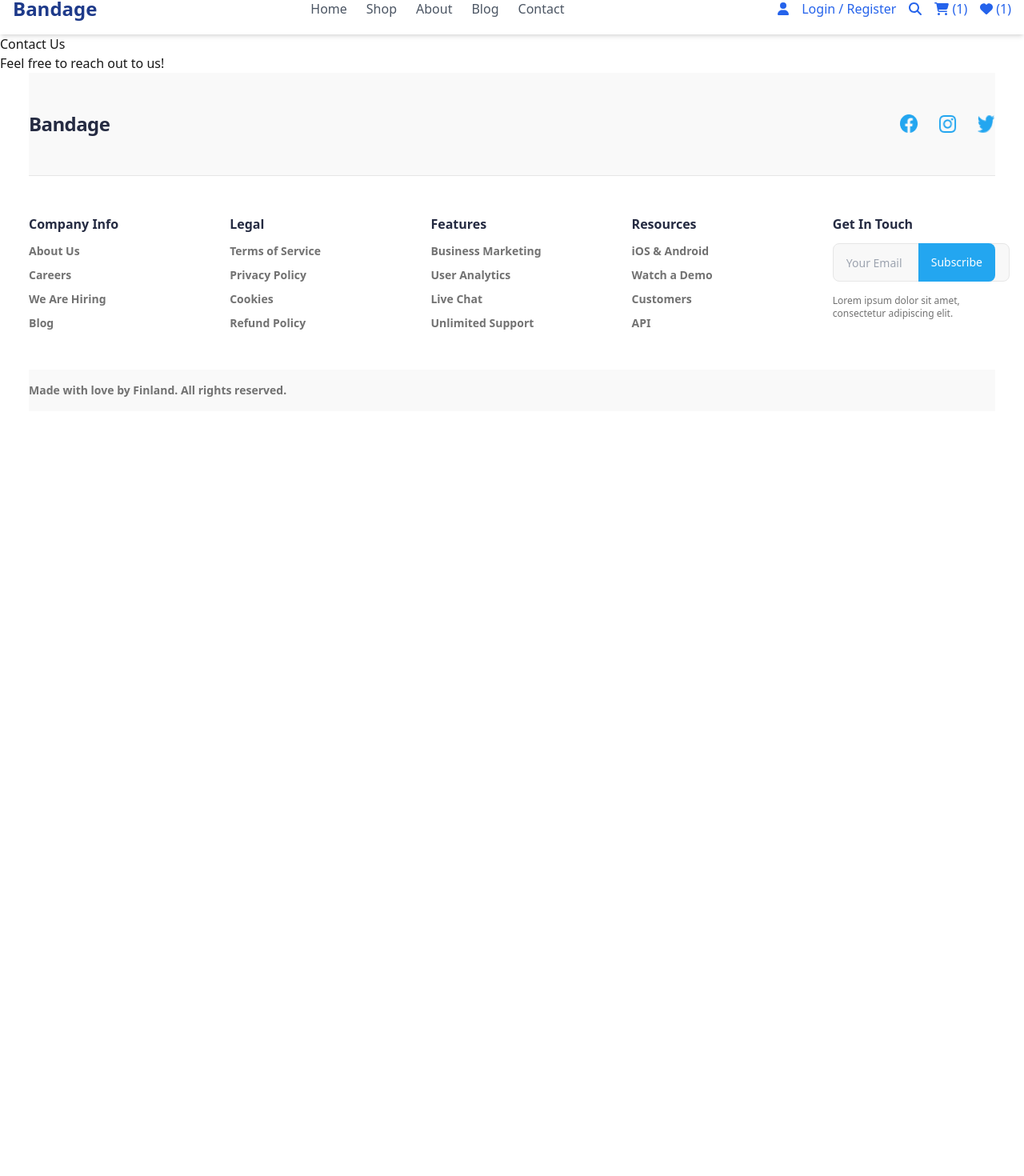
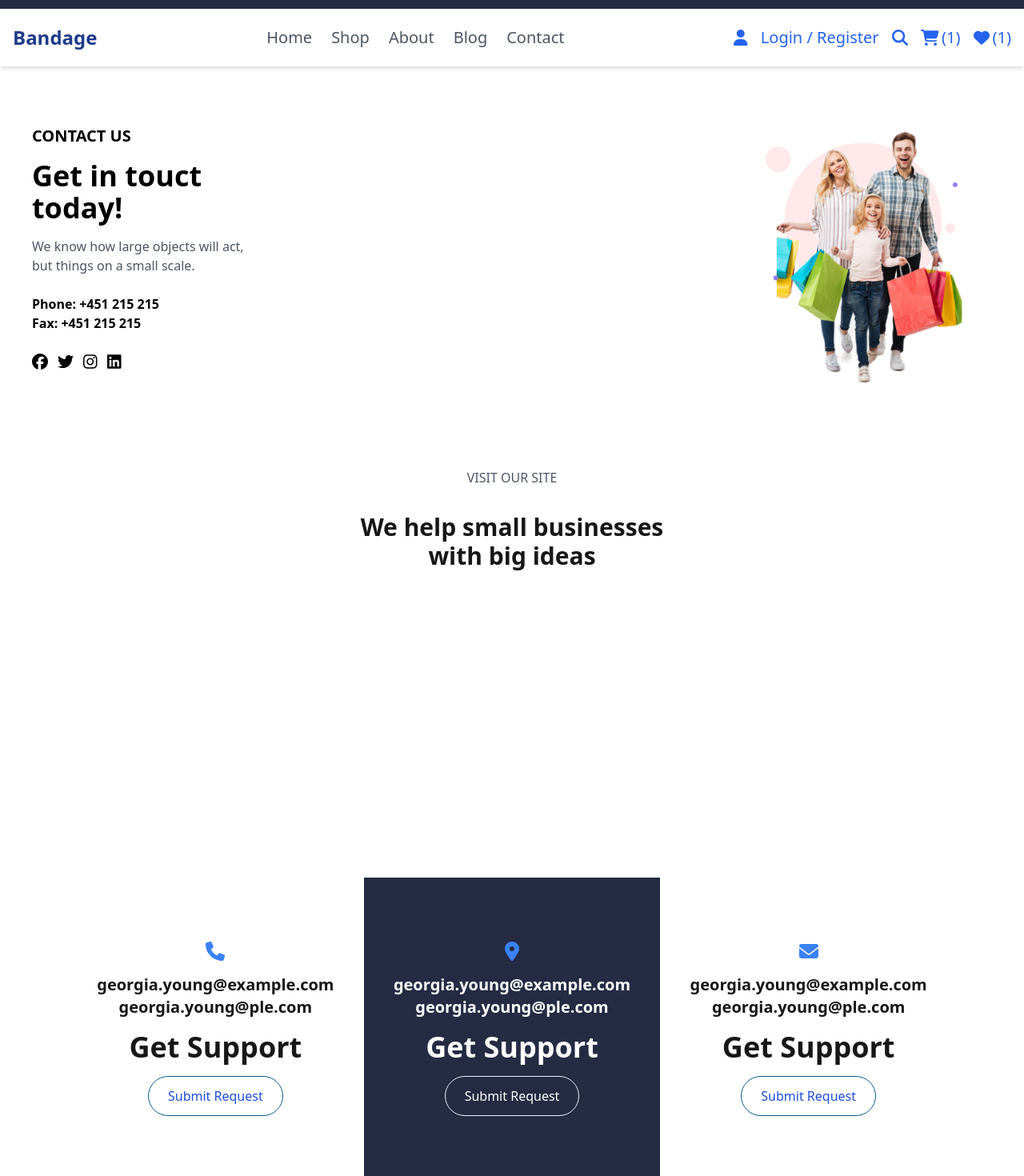
Before and after one commit to LKAfd/uiuxe-store-t5, a Next.js app: page /contact in a window 1280 px wide. Shown: the part 57-1527 px from the top of the page at 80% size. Before the commit the page ends 800 px from the top, so only its background shows below. Built offline with nearby package versions, Linux system fonts and the light colour scheme.

Commit message:
responsive addition

```diff
--- a/src/app/contact/page.tsx
+++ b/src/app/contact/page.tsx
@@ -1,8 +1,136 @@
+import React from "react";
+import Image from "next/image";
+import contactImage from "../../../public/assets/contact-hero.jpg";
+import { FontAwesomeIcon } from "@fortawesome/react-fontawesome";
+import {
+  faFacebook,
+  faTwitter,
+  faInstagram,
+  faLinkedin,
+} from "@fortawesome/free-brands-svg-icons";
+import {
+  faPhone,
+  faEnvelope,
+  faLocationDot,
+} from "@fortawesome/free-solid-svg-icons";
+
 export default function ContactPage() {
   return (
-    <div>
-      <h1>Contact Us</h1>
-      <p>Feel free to reach out to us!</p>
+    <div className="w-full max-w-screen-xl mx-auto px-4 sm:px-6 md:px-8 lg:px-10">
+      {/* Contact Section */}
+      <section className="flex flex-col lg:flex-row text-black items-center gap-8 py-12">
+        <div className="lg:w-1/2 text-center lg:text-left">
+          <p className="text-xl font-semibold mb-4">CONTACT US</p>
+          <h2 className="text-4xl font-bold mb-4">
+            Get in touct
+            <br />
+            today!
+          </h2>
+          <p className="text-gray-600 mb-6">
+            We know how large objects will act,
+            <br />
+            but things on a small scale.
+          </p>
+          <p className="font-bold mb-6">
+            Phone: +451 215 215
+            <br />
+            Fax: +451 215 215
+          </p>
+          <div className="flex mt-2 space-x-3">
+            <a href="#" className="text-[252b48] hover:text-blue-700">
+              <FontAwesomeIcon icon={faFacebook} size="lg" />
+            </a>
+            <a href="#" className="text-[252b48] hover:text-blue-700">
+              <FontAwesomeIcon icon={faTwitter} size="lg" />
+            </a>
+            <a href="#" className="text-[252b48] hover:text-blue-700">
+              <FontAwesomeIcon icon={faInstagram} size="lg" />
+            </a>
+            <a href="#" className="text-[252b48] hover:text-blue-700">
+              <FontAwesomeIcon icon={faLinkedin} size="lg" />
+            </a>
+          </div>
+        </div>
+        <div className="lg:w-1/2 flex justify-center">
+          <Image
+            src={contactImage}
+            alt="Shopping woman"
+            width={1440}
+            height={639}
+            className="rounded-lg"
+          />
+        </div>
+      </section>
+
+      <section className="w-full h-[500px] items-center py-12">
+        <p className="text-center text-gray-600 mb-8">VISIT OUR SITE</p>
+        <h1 className="text-3xl font-bold text-center mb-8">
+          We help small businesses
+          <br />
+          with big ideas
+        </h1>
+      </section>
+
+      <section className="w-auto h-[700px] items-center gap-8 py-12">
+        <div className="flex flex-col lg:flex-row h-[403px] justify-center items-center px-11">
+          <div className="lg:w-1/3 text-center  py-20">
+            <a href="#" className="text-blue-500 hover:text-purple-800 mt-20">
+              <FontAwesomeIcon icon={faPhone} size="xl" />
+            </a>
+            <p className="text-xl font-semibold my-4">
+              georgia.young@example.com
+              <br />
+              georgia.young@ple.com
+            </p>
+            <h2 className="text-4xl font-bold mb-4">Get Support</h2>
+            <button className="bg-white text-blue-700 px-6 py-3 border border-sky-800 rounded-full hover:bg-blue-600 hover:text-black">
+              Submit Request
+            </button>
+          </div>
+
+          <div className="lg:w-1/3 bg-custom-dark-blue text-center text-white  py-20">
+            <a href="#" className="text-blue-500 hover:text-purple-800">
+              <FontAwesomeIcon icon={faLocationDot} size="xl" />
+            </a>
+            <p className="text-xl font-semibold my-4">
+              georgia.young@example.com
+              <br />
+              georgia.young@ple.com
+            </p>
+            <h2 className="text-4xl font-bold mb-4">Get Support</h2>
+            <button className="text-white px-6 py-3 border border-sky-100 rounded-full hover:bg-blue-600 hover:text-black">
+              Submit Request
+            </button>
+          </div>
+
+          <div className="lg:w-1/3 text-center  py-20">
+            <a href="#" className="text-blue-500 hover:text-purple-800 mt-20">
+              <FontAwesomeIcon icon={faEnvelope} size="xl" />
+            </a>
+            <p className="text-xl font-semibold my-4">
+              georgia.young@example.com
+              <br />
+              georgia.young@ple.com
+            </p>
+            <h2 className="text-4xl font-bold mb-4">Get Support</h2>
+            <button className="bg-white text-blue-700 px-6 py-3 border border-sky-800 rounded-full hover:bg-blue-600 hover:text-black">
+              Submit Request
+            </button>
+          </div>
+        </div>
+      </section>
+
+      <section className="w-full h-[500px] items-center gap-8 py-12">
+        <div className="text-center  py-20">
+          <p className="text-center text-gray-600 mb-8">
+            WE Cant WAIT TO MEET YOU
+          </p>
+          <h1 className="text-3xl font-bold text-center mb-8">Lets Talk</h1>
+          <button className="bg-blue-700 text-white px-6 py-3 border border-sky-800 rounded-lg hover:bg-sky-950 hover:text-purple-300">
+            Try it free now
+          </button>
+        </div>
+      </section>
     </div>
   );
 }
--- a/src/app/page.tsx
+++ b/src/app/page.tsx
@@ -2,7 +2,7 @@ import HeroSection from "../components/HeroSection";
 import ProductGrid from "../components/ProductGrid";
 import FeaturedPosts from "../components/FeaturedPosts";
 import EditorsPick from "../components/EditorPics";
-import Banner from "@/components/Banner";
+import VitaClassic from "@/components/VitaClassic";
 export default function Home() {
   return (
     <div>
@@ -21,7 +21,7 @@ export default function Home() {
         <ProductGrid />
       </section>
       <section className="py-12">
-        <Banner />
+        <VitaClassic />
       </section>
       <section className="py-12">
         <FeaturedPosts />
--- a/src/components/EditorPics.tsx
+++ b/src/components/EditorPics.tsx
@@ -7,7 +7,7 @@ import kidImage from "../../public/assets/filter-2.png";
 
 const EditorsPick = () => {
   return (
-    <div className="bg-white py-10 px-48">
+    <div className="bg-white py-10 px-4 sm:px-8 md:px-16 lg:px-24 xl:px-48">
       <h2 className="text-center text-xl font-bold mb-2">EDITORS PICK</h2>
       <p className="text-center text-gray-500 mb-8">
         Problems trying to resolve the conflict between
--- a/src/components/HeroSection.tsx
+++ b/src/components/HeroSection.tsx
@@ -4,7 +4,7 @@ import heroImage from "../../public/assets/hero.jpg";
 
 const Herosection = () => {
   return (
-    <div className="relative w-full h-[716px] bg-blue-500 text-white">
+    <div className="relative w-full h-[300px] bg-blue-500 text-white sm:h-[400px] md:h-[500px] lg:h-[716px]">
       {/* Background Image */}
       <Image
         src={heroImage} // Corrected image path (ensure the image is inside the 'public' folder)
@@ -15,7 +15,7 @@ const Herosection = () => {
       />
 
       <div className="absolute inset-0 flex flex-col justify-center items-center sm:items-start p-8 sm:p-12">
-        <div className="md:w-1/2 text-black text-center md:text-left md:ml-10">
+        <div className="md:w-1/2 text-white text-center md:text-left md:ml-10">
           <p className="uppercase text-sm tracking-widest mb-7 text-white">
             Summer 2020
           </p>
--- a/src/components/Navbar.tsx
+++ b/src/components/Navbar.tsx
@@ -24,7 +24,7 @@ const Navbar = () => {
   return (
     <header className="w-full">
       {/* Top Bar */}
-      <div className="bg-[#252b42] text-white py-2 text-sm">
+      <div className="bg-[#252b42] text-white py-2 text-sm sm:py-3 sm:text-base md:py-4 md:text-lg lg:py-5 lg:text-xl">
         <div className="container mx-auto flex justify-between items-center px-4">
           {/* Contact Info */}
           <div className="flex items-center space-x-4">
@@ -69,7 +69,7 @@ const Navbar = () => {
 
       {/* Main Navbar */}
       <nav className="bg-white shadow-md">
-        <div className="container mx-auto px-4 py-4 flex justify-between items-center">
+        <div className="container mx-auto px-4 py-4 flex justify-between items-center text-sm sm:py-3 sm:text-base md:py-4 md:text-lg lg:py-5 lg:text-xl">
           {/* Brand Logo */}
           <div className="text-2xl font-bold text-blue-900">
             <Link href="/">Bandage</Link>
--- /dev/null
+++ b/src/components/VitaClassic.tsx
@@ -0,0 +1,80 @@
+import Image from "next/image";
+import shopHero from "../../public/assets/shop-hero-2.jpg";
+import winterImage from "../../public/assets/asian-winter-clothes.jpg";
+
+const VitaClassic = () => {
+  return (
+    <div className="max-w-screen-xl mx-auto px-4 sm:px-6 lg:px-8">
+      <section className="flex flex-col lg:flex-row text-black items-center gap-8 py-12">
+        <div className="relative w-full h-[709px] bg-blue-500 text-white">
+          {/* Background Image */}
+          <Image
+            src={shopHero}
+            alt="manhero"
+            height={709}
+            width={1440}
+            className="w-full h-full object-cover"
+          />
+
+          <div className="absolute inset-0 flex flex-col justify-center items-center sm:items-start p-8 sm:p-12">
+            <div className="md:w-1/2 text-white text-center sm:text-start md:text-start md:ml-10">
+              <p className="uppercase text-sm tracking-widest mb-7 text-white">
+                Summer 2020
+              </p>
+              <h1 className="text-6xl font-bold my-4">Vita Classic Product</h1>{" "}
+              {/* Increased font size */}
+              <p className="text-lg my-6">
+                We know how large objects will act, <br />
+                We know how large objects will act, We know
+              </p>
+              <div className="w-[295px] h-[52px] flex gap-[34px]">
+                <h3 className="w-[77px] h-[32px] font-Montserrat font-bold text-[24px] leading-[32px] text-white">
+                  $16.48
+                </h3>
+                <button className="w-[184px] h-[52px] rounded-[5px] px-[40px] font-semibold bg-[#2DC071] py-[15px] flex gap-[10px]">
+                  ADD TO CART
+                </button>
+              </div>
+            </div>
+          </div>
+        </div>
+      </section>
+
+      {/* Winter Section */}
+      <section className="flex flex-col lg:flex-row text-black items-center gap-32 px-20 py-12">
+        <div className="lg:w-1/2 flex justify-center">
+          <Image
+            src={winterImage}
+            alt="winterhero"
+            width={1440}
+            height={639}
+            className="rounded-lg"
+          />
+        </div>
+        <div className="lg:w-1/2 text-center lg:text-left">
+          <p className="text-xl font-semibold mb-4">SUMMER 2020</p>
+          <h2 className="text-4xl font-bold mb-4">
+            Part of the Neural
+            <br />
+            Universe
+          </h2>
+          <p className="text-gray-600 mb-6">
+            We know how large objects will act,
+            <br />
+            but things on a small scale.
+          </p>
+          <div className="flex gap-7">
+            <button className="bg-green-700 text-white px-6 py-3 border border-green-700 rounded-lg hover:bg-sky-950 hover:text-purple-300">
+              BUY NOW
+            </button>
+            <button className="bg-white text-green-700 px-6 py-3 border border-green-700 rounded-lg hover:bg-sky-950 hover:text-purple-300">
+              READ MORE
+            </button>
+          </div>
+        </div>
+      </section>
+    </div>
+  );
+};
+
+export default VitaClassic;
--- a/tailwind.config.ts
+++ b/tailwind.config.ts
@@ -11,6 +11,7 @@ const config: Config = {
       colors: {
         background: "var(--background)",
         foreground: "var(--foreground)",
+        "custom-dark-blue": "#252b42",
       },
     },
   },
```
Also changed, not shown: src/app/about/page.tsx (+4 -4 lines), src/components/Banner.tsx (deleted, +0 -41 lines), public/assets/asian-winter-clothes.jpg (renamed from public/assets/with-winter-clothes.jpg), public/assets/contact-hero.jpg (added).
